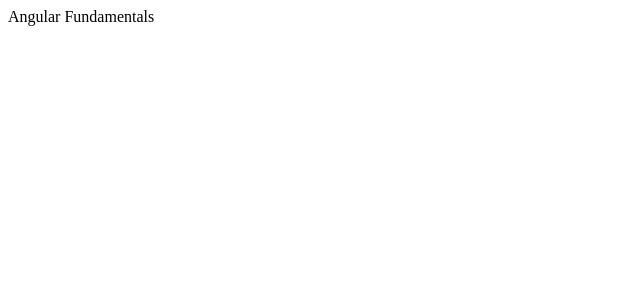
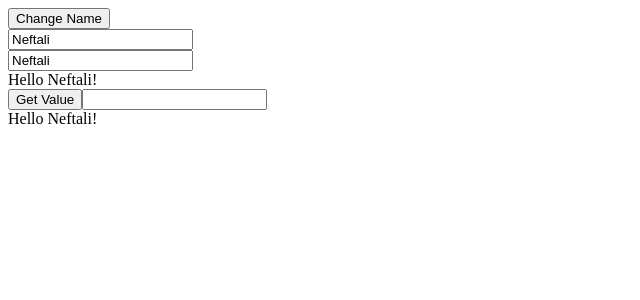
Before and after one commit to RichieHG/AngularFundamentals, an Angular app in the folder AngularFundamentals/: page / in a window 1280 px wide. Shown: the top 300 px of the page, without its empty margins (0-640 px from the left). Built offline with nearby package versions, Linux system fonts and the light colour scheme.

Commit message:
Feat: Add examples about Template Fundamentals (Bindings, InterpolationExpressions and TemplateRefs)

```diff
--- a/AngularFundamentals/src/app/app.component.html
+++ b/AngularFundamentals/src/app/app.component.html
@@ -1,3 +1,40 @@
-<div class="app">
-  {{ title }}
+<div>
+  <button (click)="handleClick()">
+    Change Name
+  </button>
+  <br>
+  <input type="text" [ngModel]="name"
+  (ngModelChange)="handleChange($event)">
+  <!-- (blur)="handleBlur($event)"
+  (input)="handleInput($event)"> -->
+  <br>
+  <input type="text" [(ngModel)]="name">
+  <div>
+    Hello {{name}}!
+  </div>
 </div>
+
+<div>
+  <button (click)="handleClickTemplateRef(userName.value)">
+    Get Value
+  </button>
+  <input type="text" #userName>
+  <div>
+    Hello {{name}}!
+  </div>
+</div>
+
+<!-- <div class="app">
+  <h1 [innerText]="title"></h1>
+  <h1>{{title}}</h1>
+</div>
+<div>
+  <img [src]="logo" width="150px">
+</div> -->
+
+<!-- <div>
+  {{numberOne + numberTwo}}
+</div>
+<div>
+  {{isHappy ? ':)' : ':('}}
+</div> -->
--- a/AngularFundamentals/src/app/app.component.ts
+++ b/AngularFundamentals/src/app/app.component.ts
@@ -11,9 +11,34 @@ import { Component } from '@angular/core';
   styleUrls: ['./app.component.scss']
 })
 export class AppComponent {
+
   title: string;
-
+  numberOne: number = 1;
+  numberTwo: number = 2;
+  isHappy: boolean = false;
+  logo: string = "../assets/img/LogoWhite.svg";
+  name: string = "Neftali";
   constructor() {
     this.title = 'Angular Fundamentals';
   }
+
+  handleBlur(event: any) {
+    this.name = event.target.value;
+  }
+
+  handleInput(event: any) {
+    this.name = event.target.value;
+  }
+
+  handleClick() {
+    this.name = "Richie";
+  }
+
+  handleChange(value: string) {
+    this.name = value;
+  }
+
+  handleClickTemplateRef(value: string) {
+    this.name = value;
+  }
 }
--- a/AngularFundamentals/src/app/app.module.ts
+++ b/AngularFundamentals/src/app/app.module.ts
@@ -1,6 +1,7 @@
 import { NgModule } from "@angular/core";
 import { BrowserModule } from "@angular/platform-browser";
 import { CommonModule } from "@angular/common";
+import { FormsModule } from '@angular/forms';
 
 
 import { AppComponent } from "./app.component";
@@ -11,7 +12,8 @@ import { AppComponent } from "./app.component";
   ],
   imports: [
     BrowserModule,
-    CommonModule
+    CommonModule,
+    FormsModule
   ],
   bootstrap: [AppComponent]
 })
```
Also changed, not shown: AngularFundamentals/src/assets/img/LogoWhite.svg (added), 1 other file (tests, documents, lock files or other folders).
